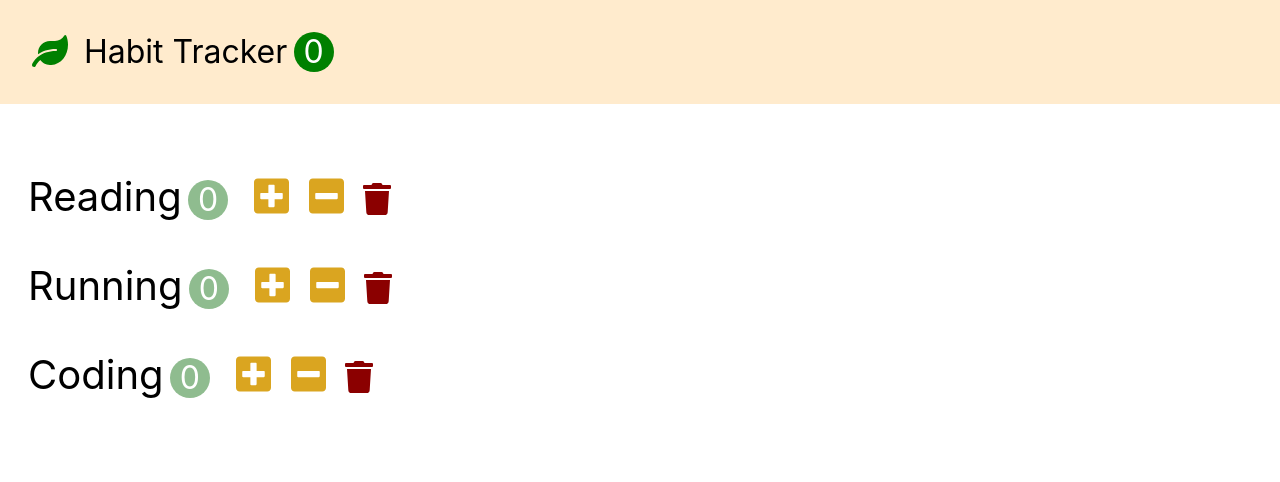
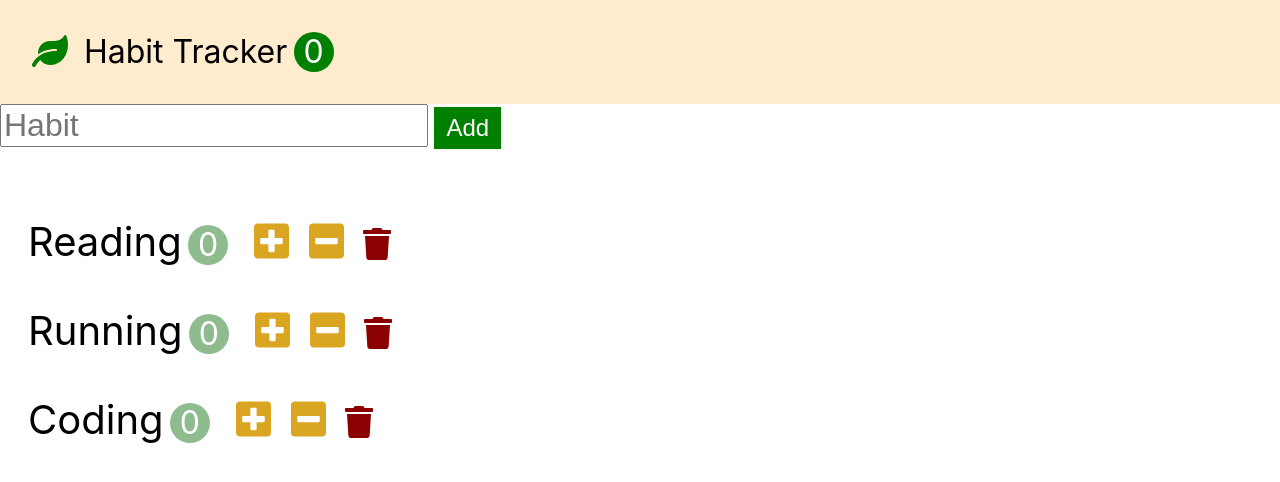
Before and after one commit to GlassK/habit_tracker, a React (Create React App) app: page / in a window 1280 px wide. Shown: the top 482 px of the page. Built offline with nearby package versions, Linux system fonts and the light colour scheme.

Commit message:
feat: Add Form 생성

```diff
--- a/src/app.jsx
+++ b/src/app.jsx
@@ -32,6 +32,14 @@ class App extends Component {
     this.setState({ habits });
   };
 
+  handleAdd = (name) => {
+    const habits = [
+      ...this.state.habits,
+      { id: Date.now(), name: name, count: 0 },
+    ];
+    this.setState({ habits });
+  };
+
   render() {
     return (
       <>
@@ -43,6 +51,7 @@ class App extends Component {
           onIncrement={this.handleIncrement}
           onDecrement={this.handleDecrement}
           onDelete={this.handleDelete}
+          onAdd={this.handleAdd}
         />
       </>
     );
--- /dev/null
+++ b/src/components/habitAddForm.jsx
@@ -0,0 +1,29 @@
+import React, { Component } from "react";
+
+class HabitAddForm extends Component {
+  formRef = React.createRef();
+  inputRef = React.createRef();
+
+  onSubmit = (event) => {
+    event.preventDefault();
+    const name = this.inputRef.current.value;
+    name && this.props.onAdd(name);
+    //this.inputRef.current.value = "";
+    this.formRef.current.reset();
+  };
+  render() {
+    return (
+      <form ref={this.formRef} className="add-form" onSubmit={this.onSubmit}>
+        <input
+          ref={this.inputRef}
+          type="text"
+          className="add-input"
+          placeholder="Habit"
+        />
+        <button className="add-button">Add</button>
+      </form>
+    );
+  }
+}
+
+export default HabitAddForm;
--- a/src/components/habits.jsx
+++ b/src/components/habits.jsx
@@ -1,9 +1,16 @@
 import React, { Component } from "react";
 import Habit from "./habit";
+import HabitAddForm from "./habitAddForm";
 
 class Habits extends Component {
+  handleAdd = (name) => {
+    this.props.onAdd(name);
+  };
+
   render() {
     return (
+      <>
+        <HabitAddForm onAdd={this.handleAdd} />
         <ul className="habits">
           {this.props.habits.map((habit) => (
             <Habit
@@ -12,9 +19,11 @@ class Habits extends Component {
               onIncrement={this.props.onIncrement}
               onDecrement={this.props.onDecrement}
               onDelete={this.props.onDelete}
+              //onDelete={(habit) => {this.props.handleDelete(habit);}}
             />
           ))}
         </ul>
+      </>
     );
   }
 }
```
Lines whose indentation alone changed are shown as unchanged.
